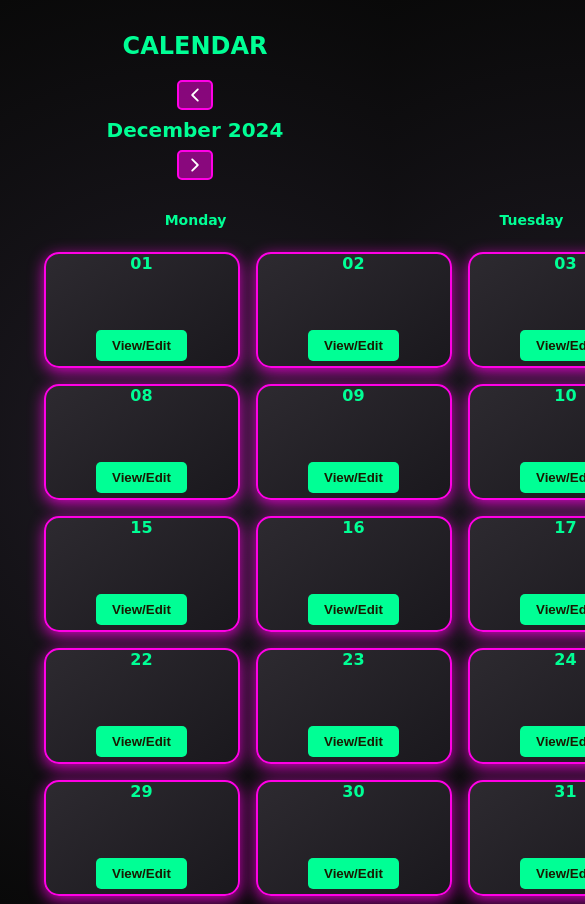
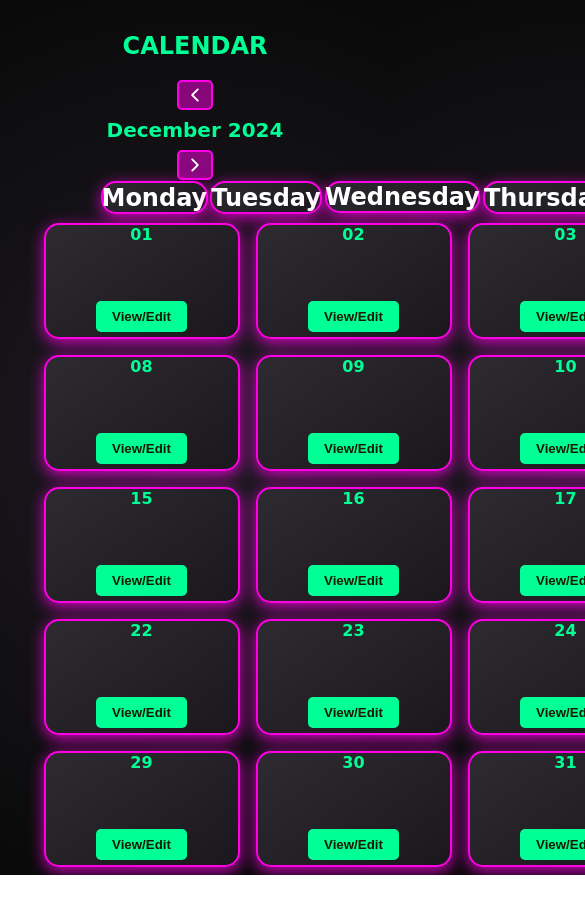
Before and after one commit to emuldaka/Calendar, a React (Create React App) app in the folder frontend/: page / in a window 390 px wide. Shown: the top 904 px of the page, 585 px wide, since content can reach past the window. After the commit the page ends 875 px from the top, so only its background shows below. Built offline with nearby package versions, Linux system fonts and the light colour scheme; no server answers.

Commit message:
did more work on screen size responsiveness

```diff
--- a/frontend/src/App.css
+++ b/frontend/src/App.css
@@ -104,19 +104,28 @@ body {
   display: grid;
   grid-template-columns: repeat(7, 1fr);
   grid-template-rows: auto;
-  gap: 1rem;
-  padding: 1rem;
+  margin-left: 5rem;
+  margin-right: 5rem;
 }
 
 .dayNames {
-  margin-left: 5rem;
-  margin-right: 5rem;
-  margin-top: 1rem;
-  width: 10rem;
-  text-align: center;
-  color: #00ff95;
-  font-size: 14px;
+  margin: 1%;
+  width: auto;
+  height: auto;
+  background: linear-gradient(145deg, #2d2a30, #1a181d);
+  color: #fff;
+  font-size: 24px;
   font-weight: bold;
+  border: 2px solid #ff00e6;
+  border-radius: 15px;
+  box-shadow: 0 4px 15px rgba(255, 0, 230, 0.8);
+  display: flex;
+  text-align: start;
+  flex-direction: column;
+  justify-content: flex-end;
+  align-items: center;
+  position: relative;
+  transition: transform 0.3s, box-shadow 0.3s;
 }
 
 .formOuterContainer {
```
Also changed, not shown: frontend/src/pages/Home.js (+0 -10 lines).
